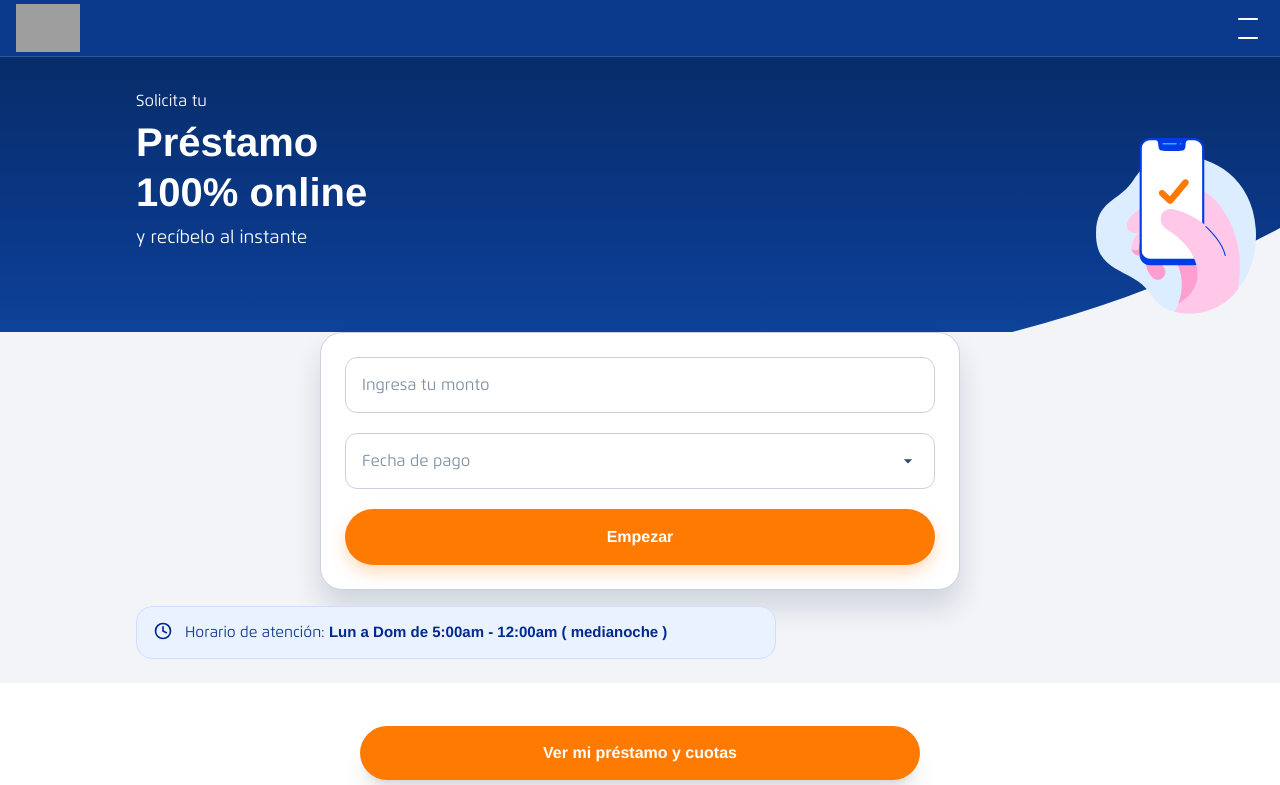
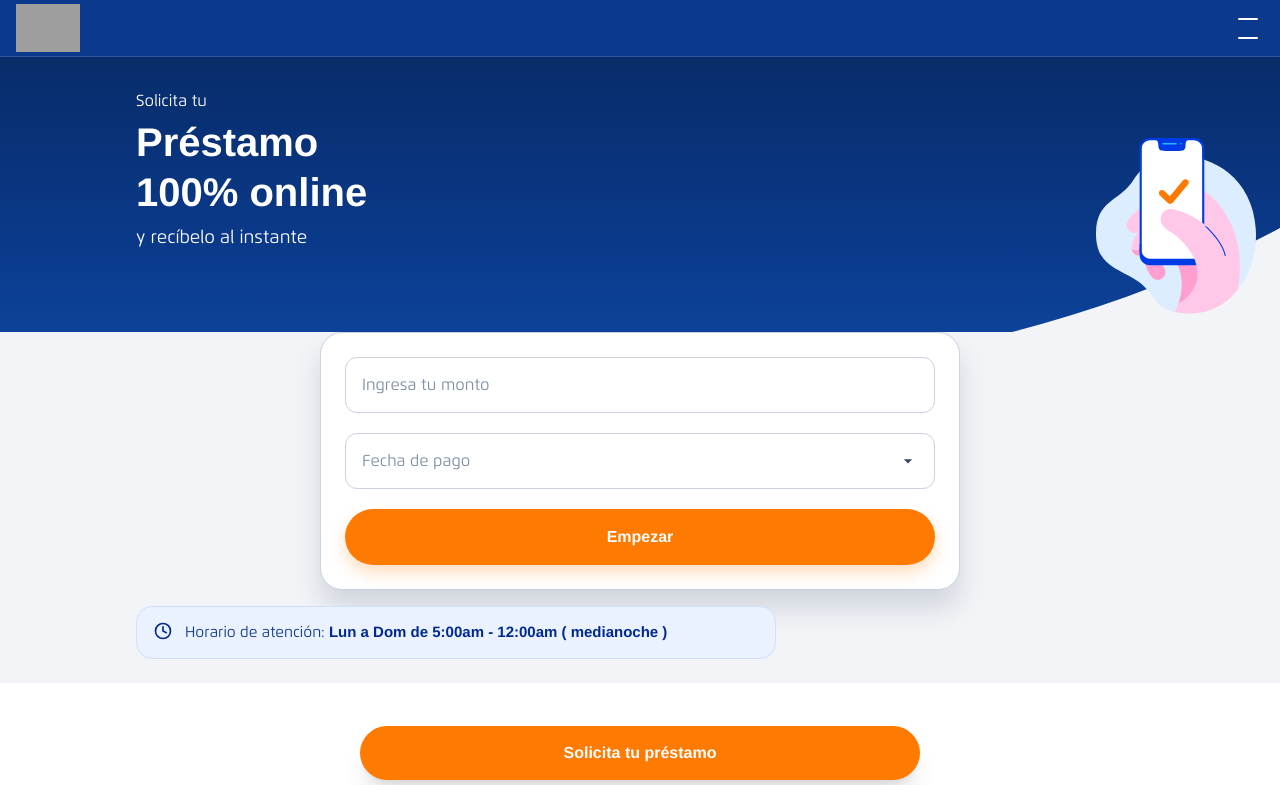
Before and after one commit to bcpevaluate-collab/evaluate-bcp, a Next.js app: page / in a window 1280 px wide. Shown: the top 785 px of the page. Built offline with nearby package versions, Linux system fonts and the light colour scheme; grey boxes are pictures that could not be loaded; a web font is replaced by a local one.

Commit message:
feat: hero con ilustración derecha + onda; form debajo como BCP

```diff
--- a/components/CTABox.tsx
+++ b/components/CTABox.tsx
@@ -2,6 +2,14 @@
 import Image from "next/image";
 
 export default function CTABox() {
+  // función de scroll suave al formulario
+  const scrollToForm = () => {
+    const form = document.getElementById("form");
+    if (form) {
+      form.scrollIntoView({ behavior: "smooth" });
+    }
+  };
+
   return (
     <section className="mt-10 mb-12">
       <div className="container-max">
@@ -9,7 +17,6 @@ export default function CTABox() {
           className="rounded-[12px] bg-[#0B3A8C] text-white text-center
                      px-6 py-10 shadow-[0_8px_28px_rgba(0,0,0,.08)]"
         >
-          {/* Imagen arriba */}
           <div className="flex justify-center mb-6">
             <Image
               src="/illustrations/ahora.svg"
@@ -20,14 +27,13 @@ export default function CTABox() {
             />
           </div>
 
-          {/* Texto */}
           <p className="text-lg md:text-xl font-[600] leading-snug mb-6">
             ¡Que esperas! Adquiere tu préstamo BCP online y
             obtén tu dinero al instante
           </p>
 
-          {/* Botón */}
           <button
+            onClick={scrollToForm}
             className="bg-[#FF7A00] hover:bg-[#e86a00] transition
                        text-white font-semibold px-8 py-3 rounded-full"
           >
--- a/components/CTASticky.tsx
+++ b/components/CTASticky.tsx
@@ -1,7 +1,18 @@
-export default function CTASticky(){
+// components/CTASticky.tsx
+export default function CTASticky() {
+  const scrollToForm = () => {
+    const form = document.getElementById("form");
+    if (form) {
+      form.scrollIntoView({ behavior: "smooth" });
+    }
+  };
+
   return (
-    <a href="/prestamo" className="sticky-cta">
-      Ver mi préstamo y cuotas
-    </a>
+    <div
+      className="sticky-cta"
+      onClick={scrollToForm}
+    >
+      Solicita tu préstamo
+    </div>
   );
 }
--- a/components/FormSection.tsx
+++ b/components/FormSection.tsx
@@ -47,7 +47,8 @@ export default function FormSection() {
   };
 
   return (
-    <section className="relative z-20 bg-[#F2F4F7]">
+    // ✅ Aquí agregamos el id="form"
+    <section id="form" className="relative z-20 bg-[#F2F4F7]">
       {/* tarjeta “pegada” a la curva */}
       <div className="container-max -mt-12 md:-mt-16 pb-6">
         <div className="card-frm mx-auto max-w-[640px] px-5 md:px-6 py-5 md:py-6">
```
